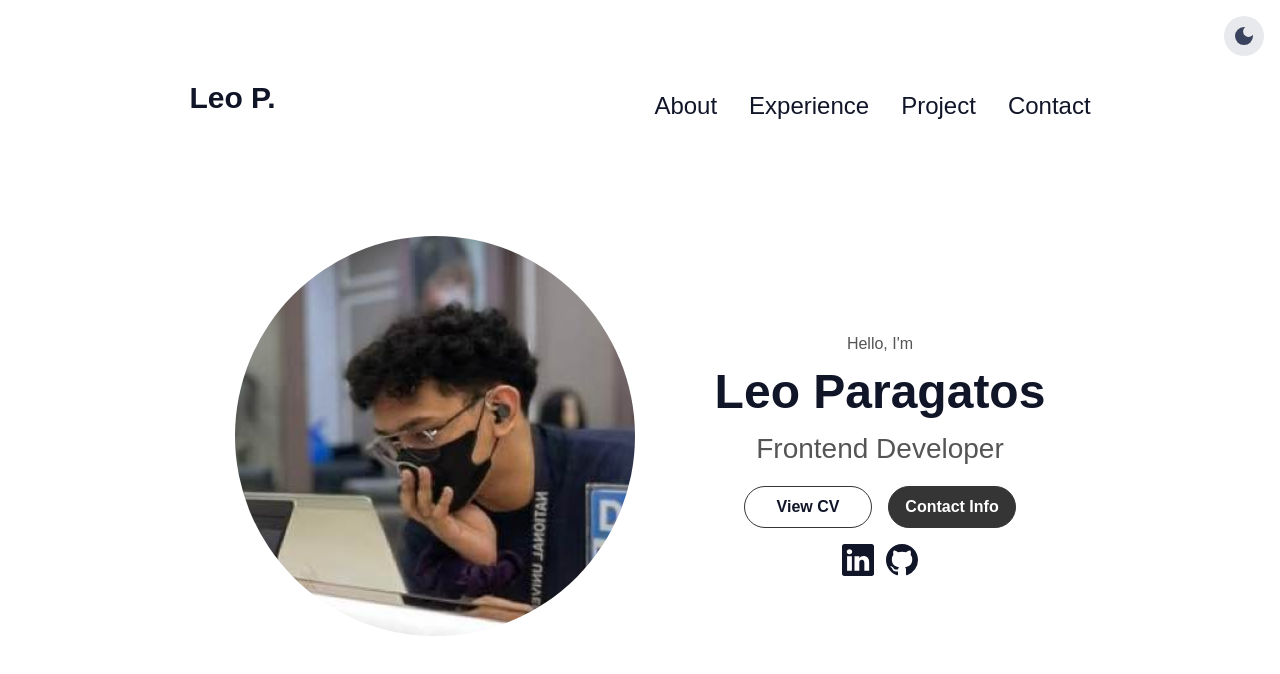
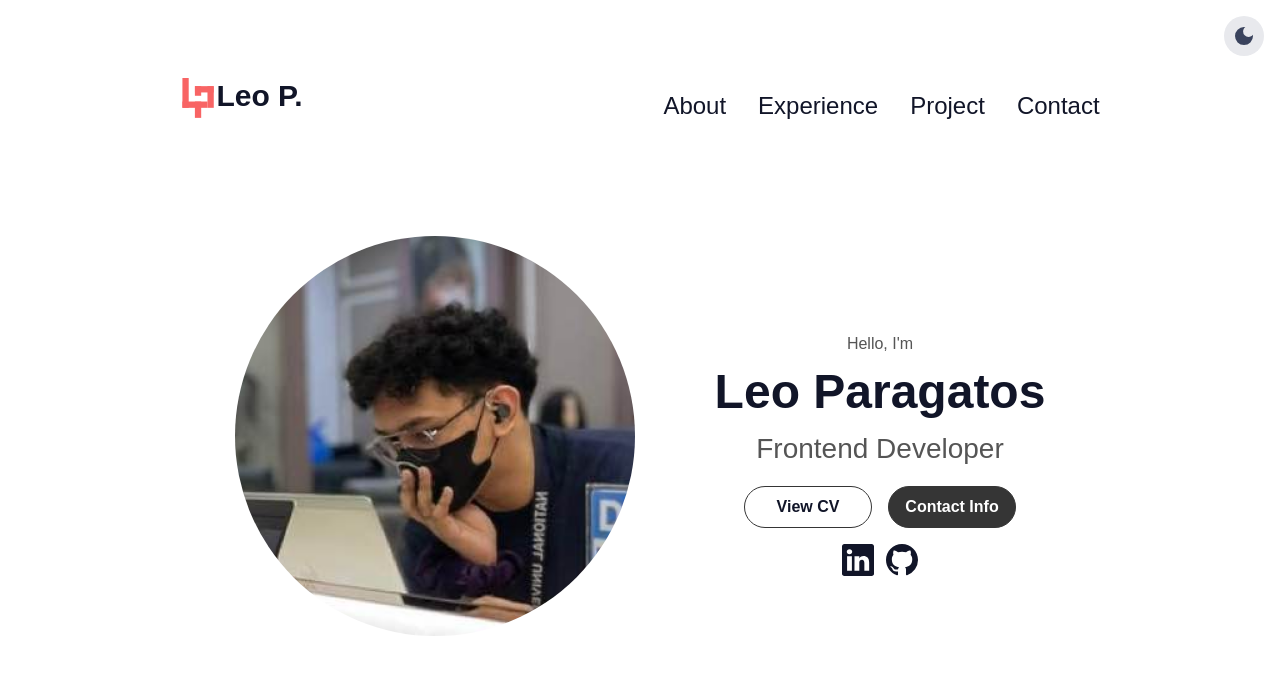
Before and after one commit to Paragatoslr/LeoPortfolio, a plain HTML site: page index.html in a window 1280 px wide. Drawn offline with nearby package versions, Linux system fonts and the light colour scheme.

Commit message:
Logo to navbar
Updating the navbar with personal Logo

```diff
--- a/index.html
+++ b/index.html
@@ -17,14 +17,17 @@
 <body>
 
     <header class="header flex justify-end p-4 sticky top-0  z-50">
-        <button id="theme-switch">
+        <button id="theme-switch";">
             <svg xmlns="http://www.w3.org/2000/svg" height="24px" viewBox="0 -960 960 960" width="24px" fill="#e8eaed"><path d="M480-120q-150 0-255-105T120-480q0-150 105-255t255-105q14 0 27.5 1t26.5 3q-41 29-65.5 75.5T444-660q0 90 63 153t153 63q55 0 101-24.5t75-65.5q2 13 3 26.5t1 27.5q0 150-105 255T480-120Z"/></svg>
             <svg class="light" xmlns="http://www.w3.org/2000/svg" height="24px" viewBox="0 -960 960 960" width="24px" fill="#e8eaed"><path d="M480-280q-83 0-141.5-58.5T280-480q0-83 58.5-141.5T480-680q83 0 141.5 58.5T680-480q0 83-58.5 141.5T480-280ZM200-440H40v-80h160v80Zm720 0H760v-80h160v80ZM440-760v-160h80v160h-80Zm0 720v-160h80v160h-80ZM256-650l-101-97 57-59 96 100-52 56Zm492 496-97-101 53-55 101 97-57 59Zm-98-550 97-101 59 57-100 96-56-52ZM154-212l101-97 55 53-97 101-59-57Z"/></svg>
         </button>
     </header>
 
     <nav class="h-22 items-center justify-around" id="desktop-nav" >
-        <div class="logo font-semibold text-3xl"> Leo P.</div>
+        <div class="logo font-semibold flex text-3xl"><img class="lp_logo w-9 h-10" src="./assets/LP_logo2.svg" alt="Leo's Logo"> Leo P. </div>
+
+
+
         <div>
             <ul class="nav-links gap-8 list-none ">
                 <li><a href="#about">About</a></li>
--- a/style.css
+++ b/style.css
@@ -296,3 +296,10 @@ section{
 .btn-container{
     gap: 1rem
 }
+
+.lp_logo{
+    /* width: 2.2rem;
+    height: 2.2rem; */
+
+    /* replace the code under the line of 27 - w-9 and h-10 */
+}
```
Also changed, not shown: assets/LP_logo2.svg (added).
